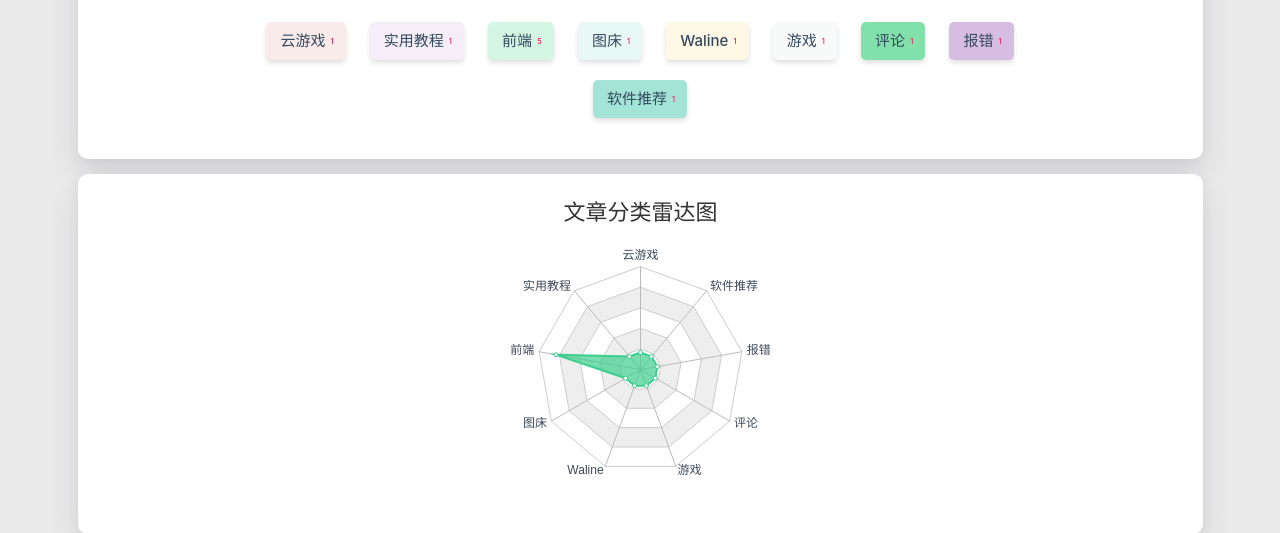
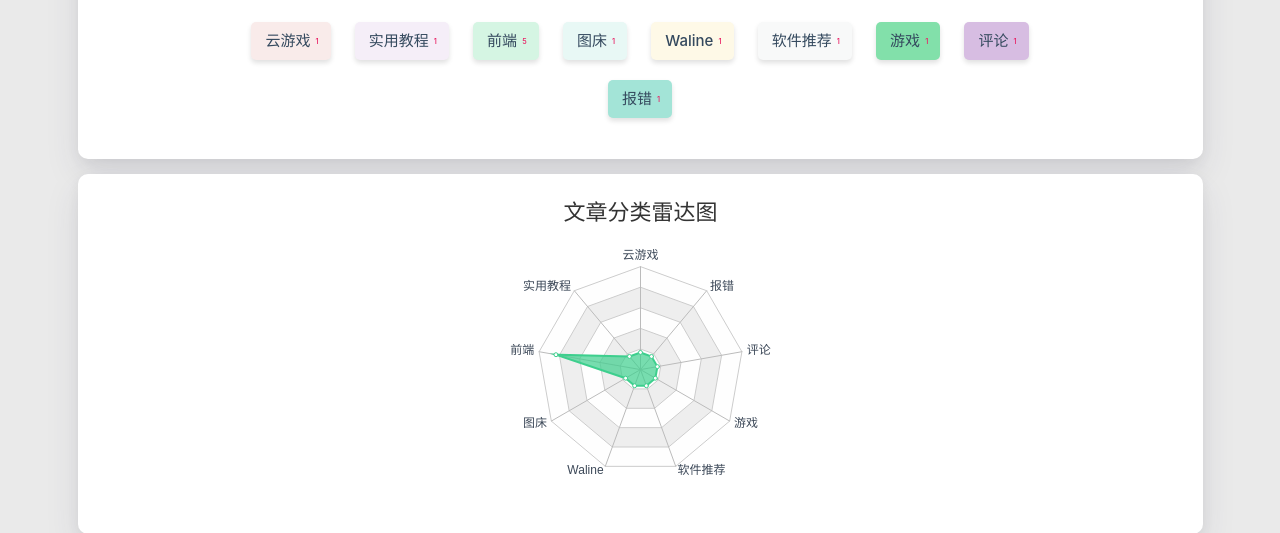
Before and after one commit to qianxun747/qianxun747.github.io, a plain HTML site: page categories/index.html in a window 1280 px wide. Shown: the part 494-1027 px from the top of the page. Drawn offline with Linux system fonts and the light colour scheme; some packages are replaced by stand-ins of ours; a script that the page names is missing.

Commit message:
Site updated: 2023-07-23 12:04:38

```diff
--- a/categories/index.html
+++ b/categories/index.html
@@ -381,10 +381,19 @@
                 </a>
 
 
+                <a href="/categories/%E5%9B%BE%E5%BA%8A/%E8%BD%AF%E4%BB%B6%E6%8E%A8%E8%8D%90/" title="软件推荐: 1">
+                    <span class="chip center-align waves-effect waves-light
+                             chip-default "
+                            style="background-color: #F8F9F9;">软件推荐
+                        <span class="tag-length">1</span>
+                    </span>
+                </a>
+
+
                 <a href="/categories/%E6%B8%B8%E6%88%8F/" title="游戏: 1">
                     <span class="chip center-align waves-effect waves-light
                              chip-default "
-                            style="background-color: #F8F9F9;">游戏
+                            style="background-color: #82E0AA;">游戏
                         <span class="tag-length">1</span>
                     </span>
                 </a>
@@ -393,7 +402,7 @@
                 <a href="/categories/%E5%89%8D%E7%AB%AF/%E8%AF%84%E8%AE%BA/" title="评论: 1">
                     <span class="chip center-align waves-effect waves-light
                              chip-default "
-                            style="background-color: #82E0AA;">评论
+                            style="background-color: #D7BDE2;">评论
                         <span class="tag-length">1</span>
                     </span>
                 </a>
@@ -402,16 +411,7 @@
                 <a href="/categories/%E5%89%8D%E7%AB%AF/%E6%8A%A5%E9%94%99/" title="报错: 1">
                     <span class="chip center-align waves-effect waves-light
                              chip-default "
-                            style="background-color: #D7BDE2;">报错
-                        <span class="tag-length">1</span>
-                    </span>
-                </a>
-
-
-                <a href="/categories/%E5%9B%BE%E5%BA%8A/%E8%BD%AF%E4%BB%B6%E6%8E%A8%E8%8D%90/" title="软件推荐: 1">
-                    <span class="chip center-align waves-effect waves-light
-                             chip-default "
-                            style="background-color: #A3E4D7;">软件推荐
+                            style="background-color: #A3E4D7;">报错
                         <span class="tag-length">1</span>
                     </span>
                 </a>
@@ -459,7 +459,7 @@
                     color: '#3C4858'
                 }
             },
-            indicator: [{"name":"云游戏","max":6},{"name":"实用教程","max":6},{"name":"前端","max":6},{"name":"图床","max":6},{"name":"Waline","max":6},{"name":"游戏","max":6},{"name":"评论","max":6},{"name":"报错","max":6},{"name":"软件推荐","max":6}],
+            indicator: [{"name":"云游戏","max":6},{"name":"实用教程","max":6},{"name":"前端","max":6},{"name":"图床","max":6},{"name":"Waline","max":6},{"name":"软件推荐","max":6},{"name":"游戏","max":6},{"name":"评论","max":6},{"name":"报错","max":6}],
             nameGap: 5,
             center: ['50%','55%'],
             radius: '66%'
```
Also changed, not shown: about/index.html (+1 -1 lines), categories/云游戏/index.html (+12 -12 lines), categories/前端/index.html (+12 -12 lines), categories/前端/报错/index.html (+12 -12 lines), categories/前端/评论/index.html (+12 -12 lines), categories/图床/index.html (+12 -12 lines), categories/图床/软件推荐/index.html (+12 -12 lines), categories/实用教程/Waline/index.html (+12 -12 lines), categories/实用教程/index.html (+12 -12 lines), categories/游戏/index.html (+12 -12 lines).
